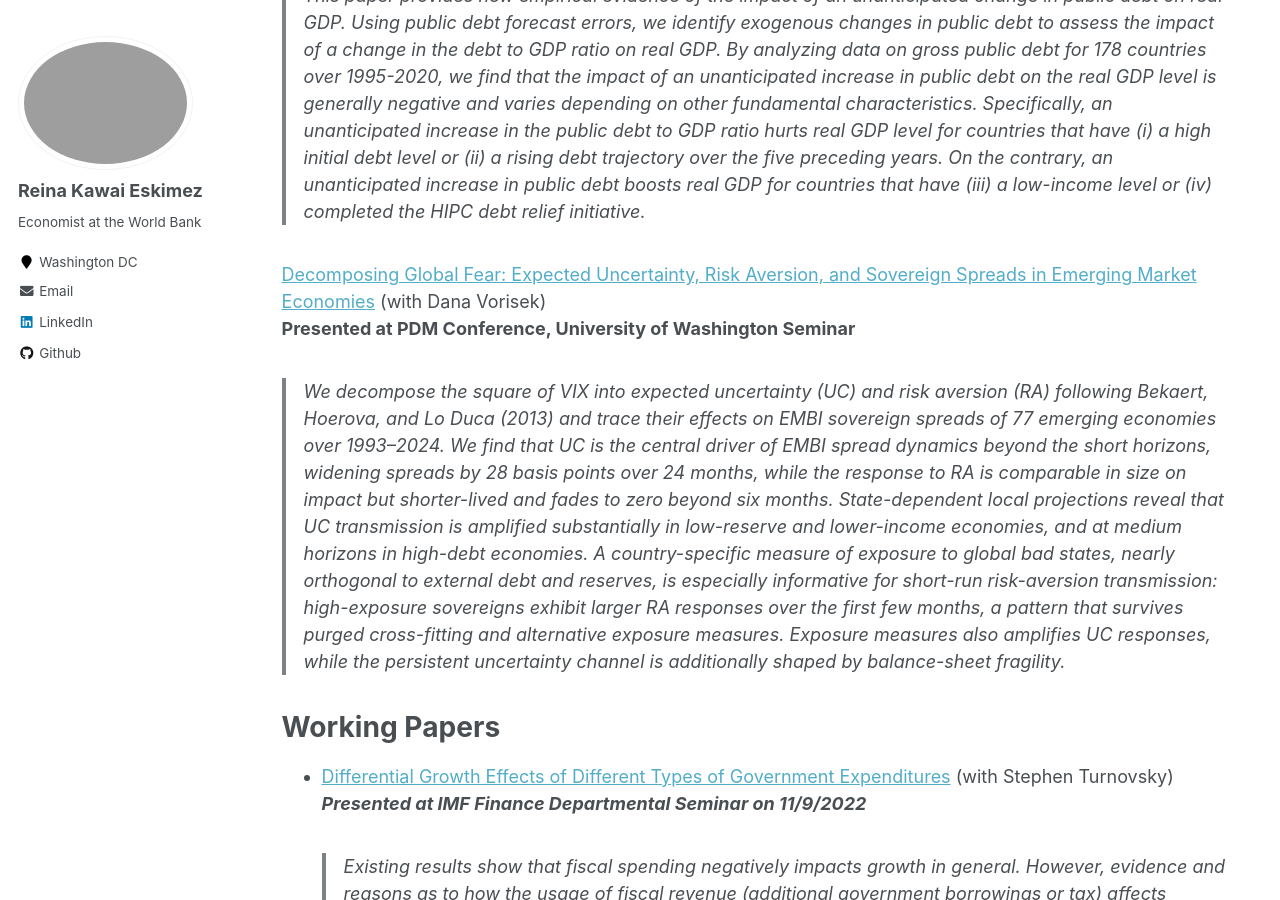
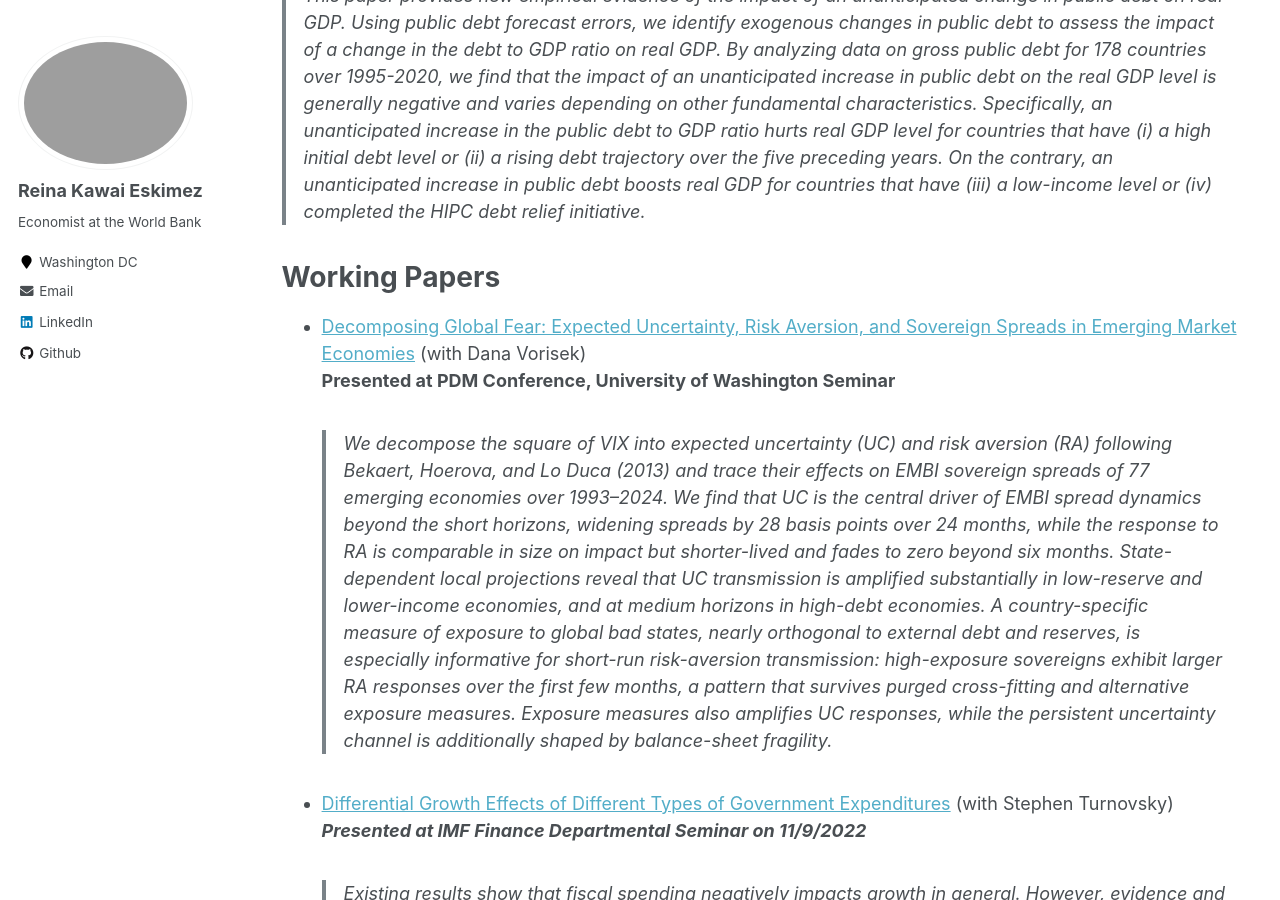
Before and after one commit to Reina-Kawai/Reina-Kawai.github.io, a Jekyll site: the page built from _pages/research.md, in a window 1280 px wide and 900 px high, scrolled down 2149 px. Built offline with Jekyll 4.4.1, drawn with Linux system fonts in a browser that asks for light colours.

```diff
--- a/_pages/research.md
+++ b/_pages/research.md
@@ -37,14 +37,14 @@ and PSU Seminar_**
 > This paper provides new empirical evidence of the impact of an unanticipated change in public debt on real GDP. Using public debt forecast errors, we identify exogenous changes in public debt to assess the impact of a change in the debt to GDP ratio on real GDP. By analyzing data on gross public debt for 178 countries over 1995-2020, we find that the impact of an unanticipated increase in public debt on the real GDP level is generally negative and varies depending on other fundamental characteristics. Specifically, an unanticipated increase in the public debt to GDP ratio hurts real GDP level for countries that have (i) a high initial debt level or (ii) a rising debt trajectory over the five preceding years. On the contrary, an unanticipated increase in public debt boosts real GDP for countries that have (iii) a low-income level or (iv) completed the HIPC debt relief initiative.
 
 
-[Decomposing Global Fear: Expected Uncertainty, Risk Aversion, and Sovereign Spreads in Emerging Market Economies](https://Reina-Kawai.github.io/files/Eskimez_Vorisek_PDM_Final_Sept.pdf)
+Working Papers
+===
+
+* [Decomposing Global Fear: Expected Uncertainty, Risk Aversion, and Sovereign Spreads in Emerging Market Economies](https://Reina-Kawai.github.io/files/Eskimez_Vorisek_PDM_Final_Sept.pdf)
 (with Dana Vorisek)<br/>
 **Presented at PDM Conference, University of Washington Seminar**
 > We decompose the square of VIX into expected uncertainty (UC) and risk aversion (RA) following Bekaert, Hoerova, and Lo Duca (2013) and trace their effects on EMBI sovereign spreads of 77 emerging economies over 1993–2024. We find that UC is the central driver of EMBI spread dynamics beyond the short horizons, widening spreads by 28 basis points over 24 months, while the response to RA is comparable in size on impact but shorter-lived and fades to zero beyond six months. State-dependent local projections reveal that UC transmission is amplified substantially in low-reserve and lower-income economies, and at medium horizons in high-debt economies. A country-specific measure of exposure to global bad states, nearly orthogonal to external debt and reserves, is especially informative for short-run risk-aversion transmission: high-exposure sovereigns exhibit larger RA responses over the first few months, a pattern that survives purged cross-fitting and alternative exposure measures. Exposure measures also amplifies UC responses, while the persistent uncertainty channel is additionally shaped by balance-sheet fragility.
 
-
-Working Papers
-===
 
 * [Differential Growth Effects of Different Types of Government
 Expenditures](https://Reina-Kawai.github.io/files/Chapter3_Turnovsky_Project_0828.pdf)
```
